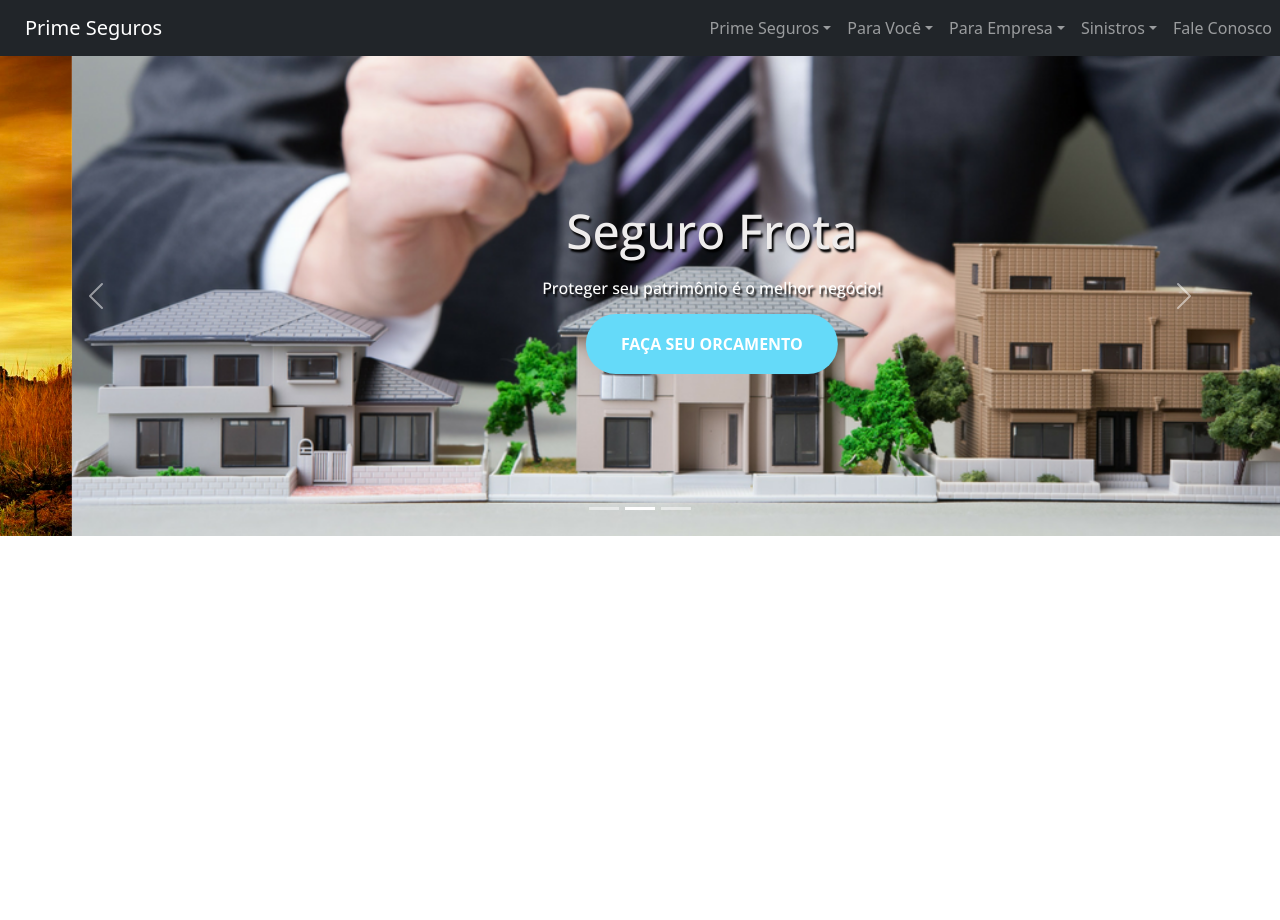
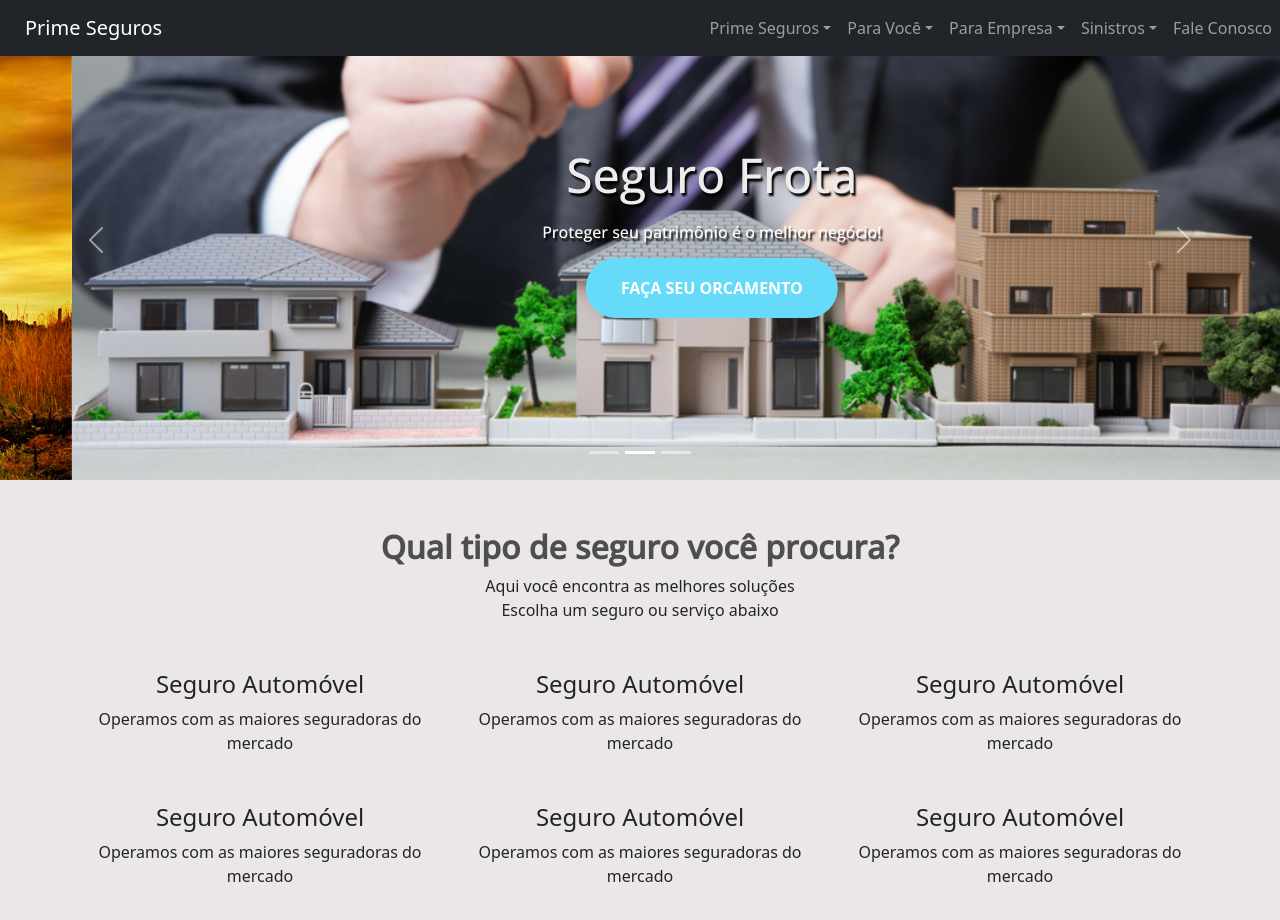
Before and after one commit to joaocarlosdene/Insurance-broker, a React (Create React App) app in the folder frontend/: page / in a window 1280 px wide. Shown: the top 920 px of the page. Before the commit the page ends 800 px from the top, so only its background shows below. Built offline with nearby package versions, Linux system fonts and the light colour scheme.

Commit message:
adicao tipo-seguro

```diff
--- a/frontend/src/App.jsx
+++ b/frontend/src/App.jsx
@@ -6,10 +6,12 @@ import Carousel from 'react-bootstrap/Carousel'
 
 import Header from "./components/header";
 import Slider from './components/slider'
+import Tiposeguro from './components/tipo-seguro'
 
 
 export default props =>
   <div className="app">
       <Header/>
       <Slider/>
+      <Tiposeguro/>
   </div>
--- a/frontend/src/components/header.jsx
+++ b/frontend/src/components/header.jsx
@@ -6,7 +6,7 @@ import NavbarCollapse from "react-bootstrap/esm/NavbarCollapse";
 
 
 export default props =>
-    <Navbar bg="dark" variant="dark" expand="md">
+    <Navbar className="fixed-top" bg="dark" variant="dark" expand="md">
         <NavbarBrand className="logo" >
             <div>Prime Seguros</div>
         </NavbarBrand>
--- /dev/null
+++ b/frontend/src/components/tipo-seguro.css
@@ -0,0 +1,23 @@
+#services{
+    background-color: rgb(235, 231, 231);
+}
+#services p{
+    margin-bottom: 3rem;
+}
+.service-box1{
+    text-align: center;
+}
+.service-box1 p{
+    margin-bottom: 2rem;
+}
+.service-box1:hover{
+    cursor: pointer;
+    background-color: whitesmoke;
+}
+#titulo{
+    font-family: 'Open Sans', sans-serif;
+    font-size: 2rem;
+    color: #4e4e4e;
+    margin-top: 3rem;
+    font-weight: 600;
+}
--- /dev/null
+++ b/frontend/src/components/tipo-seguro.jsx
@@ -0,0 +1,54 @@
+import React from "react";
+import './tipo-seguro.css'
+import 'bootstrap/dist/css/bootstrap.css'
+import { Col, Container, Row } from "react-bootstrap";
+
+
+export default props =>
+    <div id="services">
+        <Container>
+            <Row>
+                <Col className="col-12 text-center">
+                <i className="fas fa-car-alt"></i>
+                <h2 id="titulo">Qual tipo de seguro você procura? </h2>
+                <p>Aqui você encontra as melhores soluções <br/>
+                    Escolha um seguro ou serviço abaixo</p>
+                </Col>
+            </Row>
+            <Row>
+                <Col className="col-12 col-md-4 text-center service-box1">
+                    <i className="fas fa-car-alt"></i>
+                    <h4>Seguro Automóvel</h4>
+                    <p>Operamos com as maiores seguradoras do mercado</p>
+                </Col>
+                <Col className="col-12 col-md-4 text-center service-box1">
+                    <i className="fas fa-car-alt"></i>
+                    <h4>Seguro Automóvel</h4>
+                    <p>Operamos com as maiores seguradoras do mercado</p>
+                </Col>
+                <Col className="col-12 col-md-4 text-center service-box1">
+                    <i className="fas fa-car-alt"></i>
+                    <h4>Seguro Automóvel</h4>
+                    <p>Operamos com as maiores seguradoras do mercado</p>
+                </Col>
+            </Row>
+            <Row>
+                <Col className="col-12 col-md-4 text-center service-box1">
+                    <i className="fas fa-car-alt"></i>
+                    <h4>Seguro Automóvel</h4>
+                    <p>Operamos com as maiores seguradoras do mercado</p>
+                </Col>
+                <Col className="col-12 col-md-4 text-center service-box1">
+                    <i className="fas fa-car-alt"></i>
+                    <h4>Seguro Automóvel</h4>
+                    <p>Operamos com as maiores seguradoras do mercado</p>
+                </Col>
+                <Col className="col-12 col-md-4 text-center service-box1">
+                    <i className="fas fa-car-alt"></i>
+                    <h4>Seguro Automóvel</h4>
+                    <p>Operamos com as maiores seguradoras do mercado</p>
+                </Col>
+            </Row>
+        </Container>
+
+    </div>
```
Also changed, not shown: frontend/src/components/caminhao.jpg (deleted).
